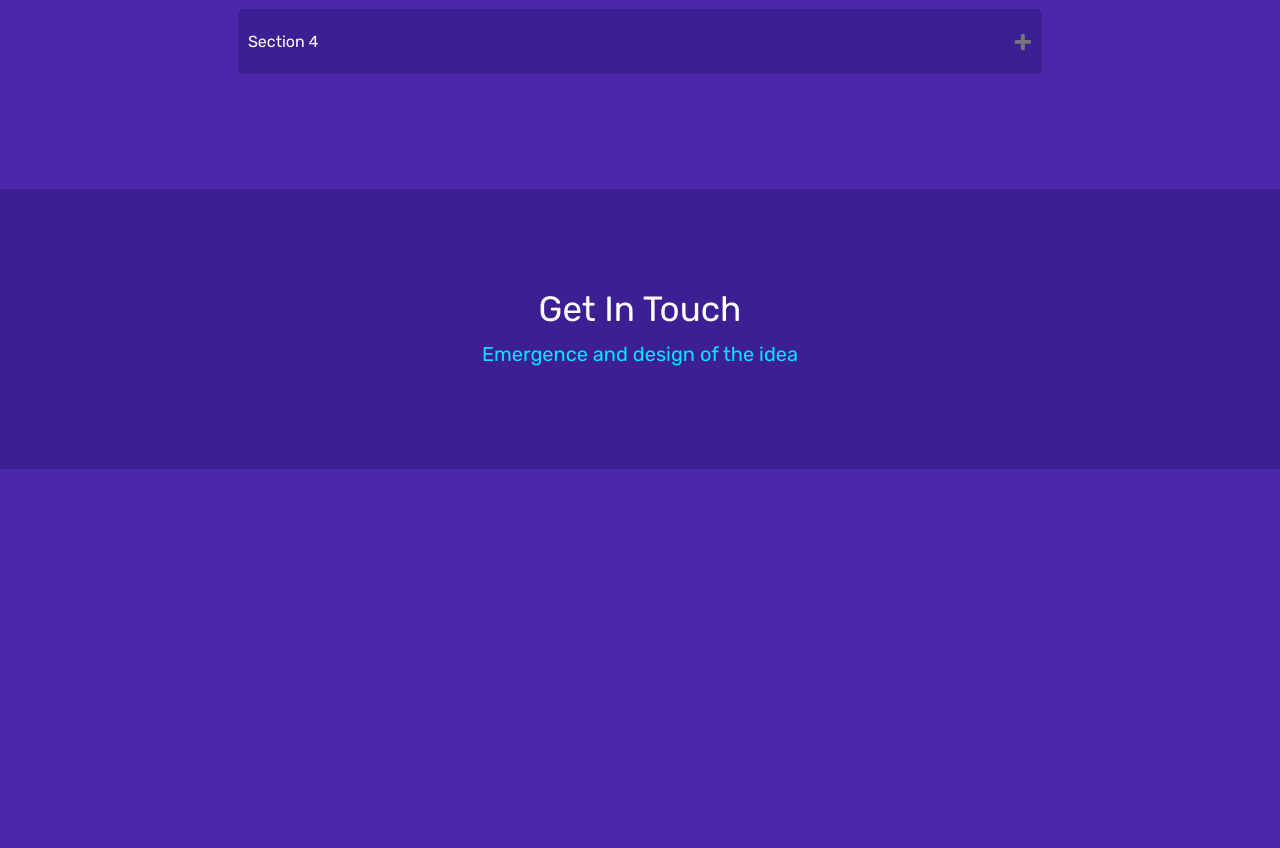
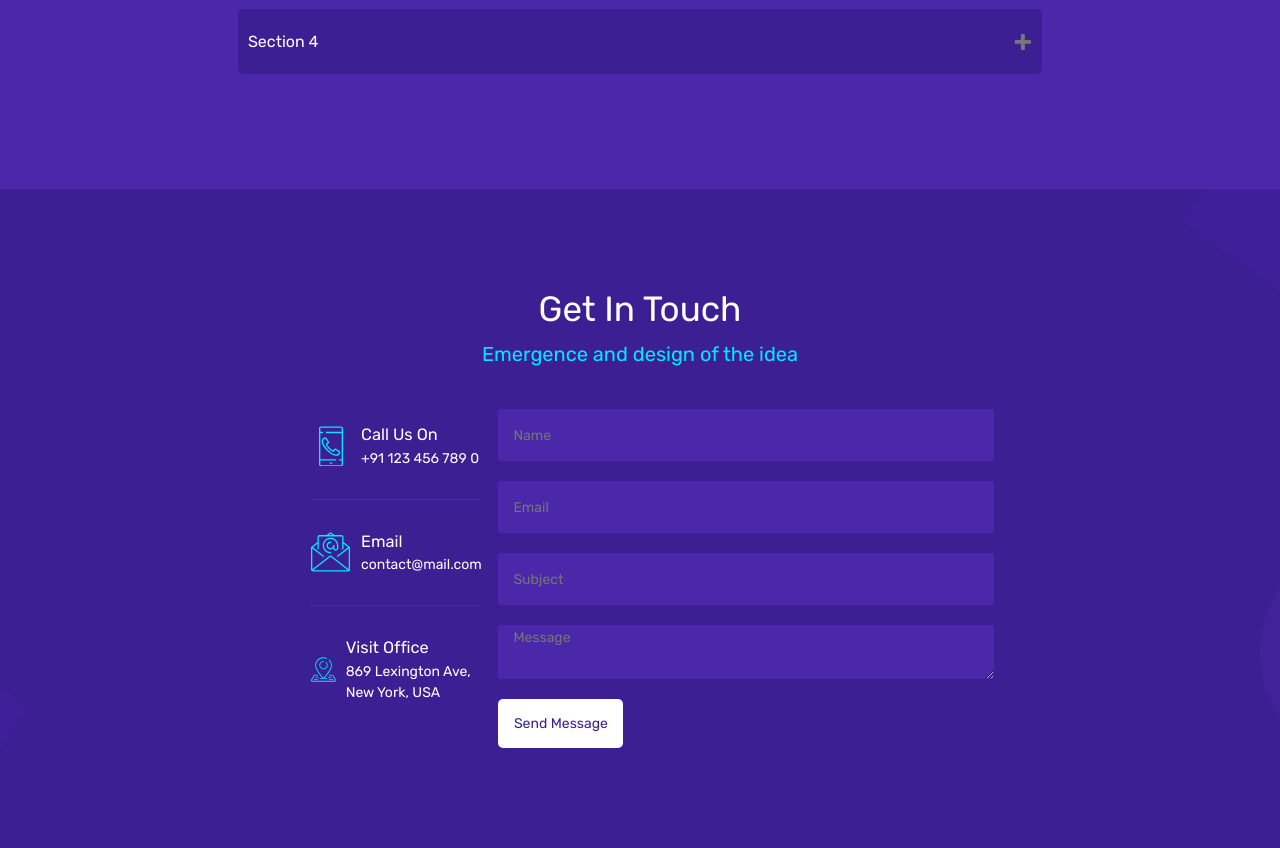
Before and after one commit to misterblack0/crypto-ico, a website: page index.html in a window 1280 px wide. Shown: the part 5845-6693 px from the top of the page. Before the commit the page ends 6314 px from the top, so only its background shows below. Drawn offline with Linux system fonts and the light colour scheme.

Commit message:
contact section

```diff
--- a/index.html
+++ b/index.html
@@ -876,6 +876,74 @@
           <h2 class="main-title">Get In Touch</h2>
           <span class="secondary-title">Emergence and design of the idea</span>
         </div>
+        <div class="contact__wrapper s-flow">
+          <div class="contact__box">
+            <ul>
+              <li class="contact__item">
+                <div class="contact__item--icon">
+                  <img src="/img/phone-icon.svg" alt="phone" />
+                </div>
+
+                <div class="contact__item--content">
+                  <h3>Call Us On</h3>
+                  <p>+91 123 456 789 0</p>
+                </div>
+              </li>
+
+              <li class="contact__item">
+                <div class="contact__item--icon">
+                  <img src="/img/mail-icon.svg" alt="phone" />
+                </div>
+
+                <div class="contact__item--content">
+                  <h3>Email</h3>
+                  <p>contact@mail.com</p>
+                </div>
+              </li>
+
+              <li class="contact__item">
+                <div class="contact__item--icon">
+                  <img src="/img/address-icon.svg" alt="phone" />
+                </div>
+
+                <div class="contact__item--content">
+                  <h3>Visit Office</h3>
+                  <p>869 Lexington Ave, New York, USA</p>
+                </div>
+              </li>
+            </ul>
+          </div>
+
+          <form class="contact__form">
+            <input
+              type="text"
+              class="contact__form--input"
+              placeholder="Name"
+              required=""
+            />
+            <input
+              type="text"
+              class="contact__form--input"
+              placeholder="Email"
+              required=""
+            />
+
+            <input
+              type="text"
+              class="contact__form--input"
+              placeholder="Subject"
+              required=""
+            />
+            <textarea
+              class="contact__form--input"
+              rows="3"
+              placeholder="Message"
+              required=""
+            ></textarea>
+
+            <button type="submit" class="btn btn-white">Send Message</button>
+          </form>
+        </div>
       </div>
     </section>
     <!-- Contact section end -->
--- a/sass/components/_button.scss
+++ b/sass/components/_button.scss
@@ -1,5 +1,5 @@
 .btn {
-  width: 10rem;
+  width: 12.5rem;
   color: #fff;
   background-color: #412394;
   padding: 1.4rem;
@@ -8,6 +8,19 @@
   display: block;
   text-decoration: none;
   text-align: center;
+  cursor: pointer;
+
+  &-white {
+    color: #3d1f94;
+    background: #fff;
+    border: none;
+    outline: none;
+  }
+
+  &-white:hover {
+    color: #fff;
+    background: #331781;
+  }
 }
 
 .btn:hover {
--- /dev/null
+++ b/sass/components/_contact-box.scss
@@ -0,0 +1,25 @@
+.contact {
+  &__box {
+    width: 30%;
+    //  background-color: darkkhaki;
+
+    & ul li:not(:last-child) {
+      border-bottom: 1px solid #4a28a9;
+      margin-bottom: 30px;
+      padding-bottom: 30px;
+    }
+  }
+
+  &__item {
+    display: flex;
+    align-items: center;
+
+    &--icon {
+      margin-right: 10px;
+    }
+
+    &--content h3 {
+      font-weight: 400;
+    }
+  }
+}
--- /dev/null
+++ b/sass/components/_contact-form.scss
@@ -0,0 +1,15 @@
+.contact__form {
+  width: 70%;
+  padding: 0 1.5rem;
+  &--input {
+    background: #4a28a9;
+    height: 5rem;
+    color: #fff;
+    padding-left: 1.5rem;
+    border-radius: 0.25rem;
+    overflow: visible;
+    border: none;
+    outline: none;
+    transition: border-color 0.15s ease-in-out box-shadow 0.15s ease-in-out;
+  }
+}
--- a/sass/layout/_main.scss
+++ b/sass/layout/_main.scss
@@ -88,8 +88,7 @@ header {
 .about {
   & > div {
     display: flex;
-    margin-left: 1.5rem;
-    margin-right: 1.5rem;
+    margin: 0 1.5rem;
   }
 
   &__details {
@@ -127,8 +126,6 @@ header {
     width: 80%;
   }
 }
-
-
 
 .token-sale {
   width: 100%;
@@ -196,13 +193,21 @@ canvas {
   }
 }
 
-.contact {
-  background: url(/img/) no-repeat scroll center center #3d1f94;
-}
-
 .faqs {
   display: flex;
   flex-direction: column;
   justify-content: center;
   align-items: center;
 }
+
+.contact {
+  background: url(/img/contact-bg.png) no-repeat scroll center center #3d1f94;
+
+  & > div {
+    margin: 0 1.5rem;
+  }
+
+  &__wrapper {
+    display: flex;
+  }
+}
--- a/sass/main.scss
+++ b/sass/main.scss
@@ -31,7 +31,9 @@
   "components/card",
   "components/icon",
   "components/accordion",
-  "components/tabs";
+  "components/tabs",
+  "components/contact-box",
+  "components/contact-form";
 
   // 7. Utilities
   @import
--- a/sass/skeleton/_grid.scss
+++ b/sass/skeleton/_grid.scss
@@ -13,3 +13,16 @@
     grid-gap: 3rem;
   }
 }
+
+@media (min-width: 800px) {
+  .contact__form {
+    display: grid;
+    grid-template-columns: 1fr 1fr;
+    grid-gap: 2rem;
+  }
+
+  .contact__form--input,
+  .contact__form button {
+    grid-column: 1 / 3;
+  }
+}
```
Also changed, not shown: css/style.css, img/contact-bg.png (added).
